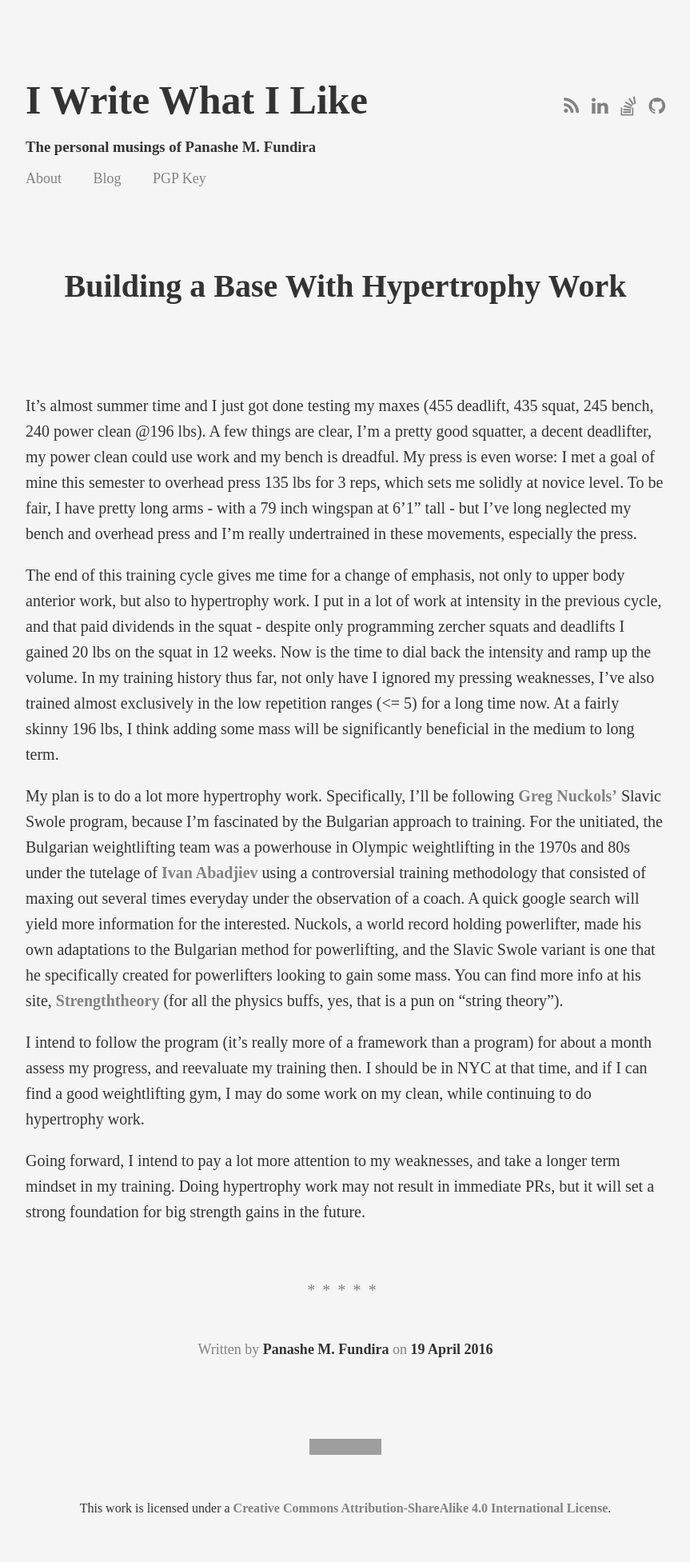
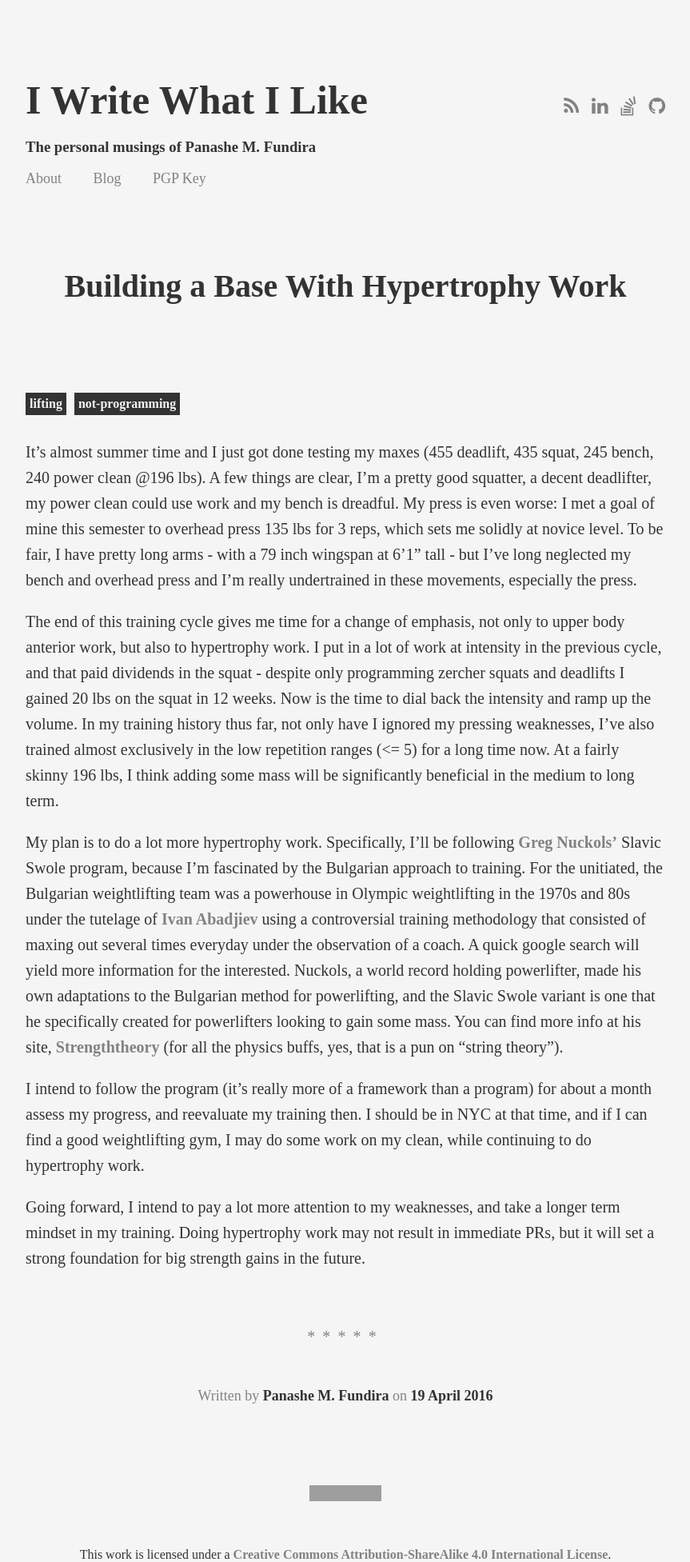
Before and after one commit to munyari/munyari.github.io, a Jekyll site: the page built from _posts/2016-04-19-building-a-base.md, in a window 1280 px wide, cut to the strip 144-2097 px from the top of the page. Shown: the whole strip at 80% size, without its empty margins (208-1071 px from the left). Built offline with Jekyll 4.4.1, drawn with Linux system fonts in a browser that asks for light colours; some web fonts are replaced; before the commit the page ends 2039 px from its top, so only the background shows below that; grey boxes are pictures that could not be loaded.

Commit message:
Add tag page and links

```diff
--- a/_layouts/post.html
+++ b/_layouts/post.html
@@ -2,6 +2,12 @@
 layout: default
 ---
 {% include post/title.html %}
+
+<ul class="tags">
+  {% for tag in page.tags %}
+    <li><a href="/site-tags#{{ tag }}" class="tag">{{ tag }}</a></li>
+  {% endfor %}
+</ul>
 
 <div class="content">
     {{ content }}
--- a/_posts/2016-04-19-building-a-base.md
+++ b/_posts/2016-04-19-building-a-base.md
@@ -3,6 +3,9 @@
 title: Building a Base With Hypertrophy Work
 date: 2016-04-19 14:12:25 -0400
 categories: lifting
+tags:
+  - lifting
+  - not-programming
 ---
 
 It's almost summer time and I just got done testing my maxes (455 deadlift, 435
--- a/_sass/_default.scss
+++ b/_sass/_default.scss
@@ -245,6 +245,30 @@
     margin-top: 100px;
 }
 
+/* =tags */
+.tags {
+  list-style: none;
+  margin: 0;
+  padding: 0;
+  overflow: hidden;
+
+  li {
+    float: left;
+  }
+}
+
+.tag {
+  color: #f5f5f5;
+  background-color: #333;
+  padding: 5px;
+  display: inline-block;
+  margin: 0 10px 10px 0;
+
+  &:hover {
+    background-color: crimson;
+  }
+}
+
 @media (max-width: 800px) {
     /* =Base */
     p {
--- a/index.html
+++ b/index.html
@@ -10,6 +10,11 @@
     <a href="{{ post.url | prepend: site.baseurl }}">
       <span class="post-teaser__title">{{ post.title }}</span>
       <span class="post-teaser__date">{{ post.date | date: "%d %B %Y" }}</span>
+      <ul class="tags">
+        {% for tag in post.tags %}
+        <li><a href="/site-tags#{{ tag }}" class="tag">{{ tag }}</a></li>
+        {% endfor %}
+      </ul>
     </a>
   </li>
   {% endfor %}
```
Also changed, not shown: site-tags.md (added, +49 -0 lines). Lines whose indentation alone changed are shown as unchanged.
